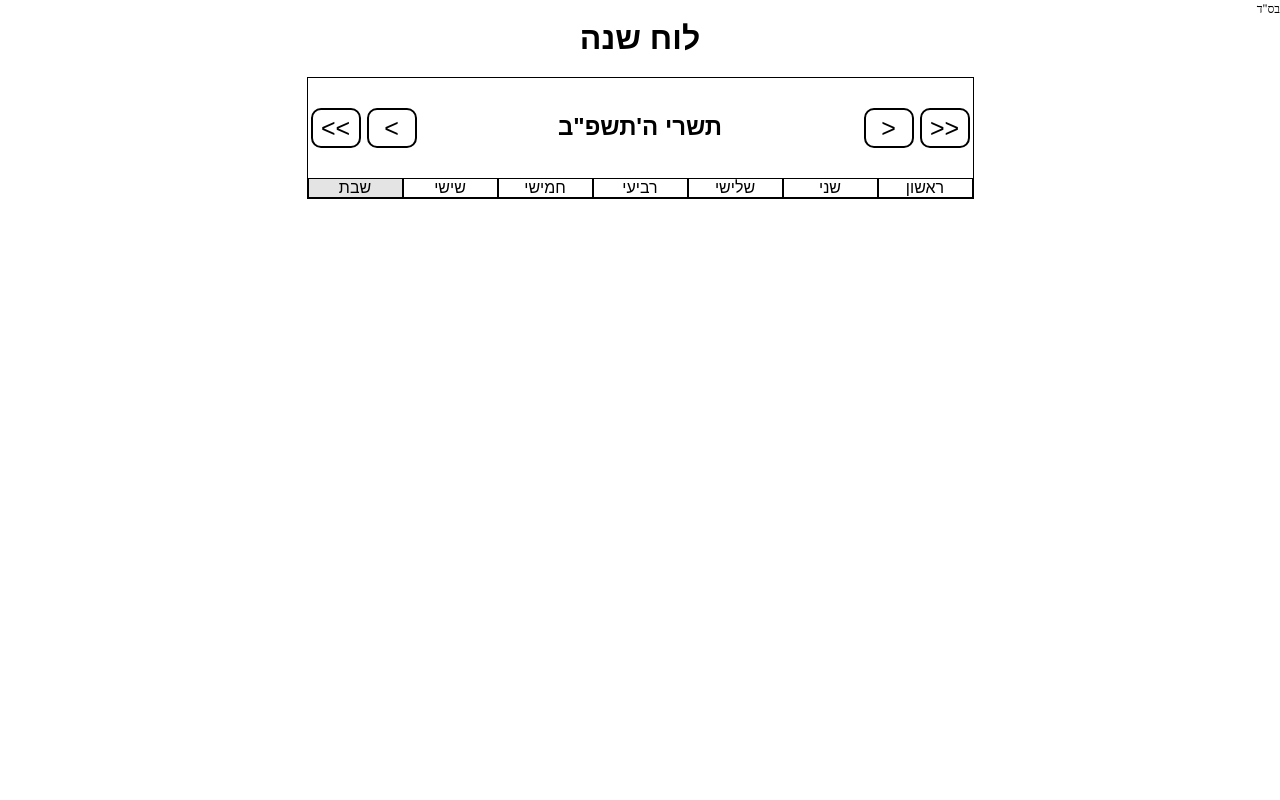
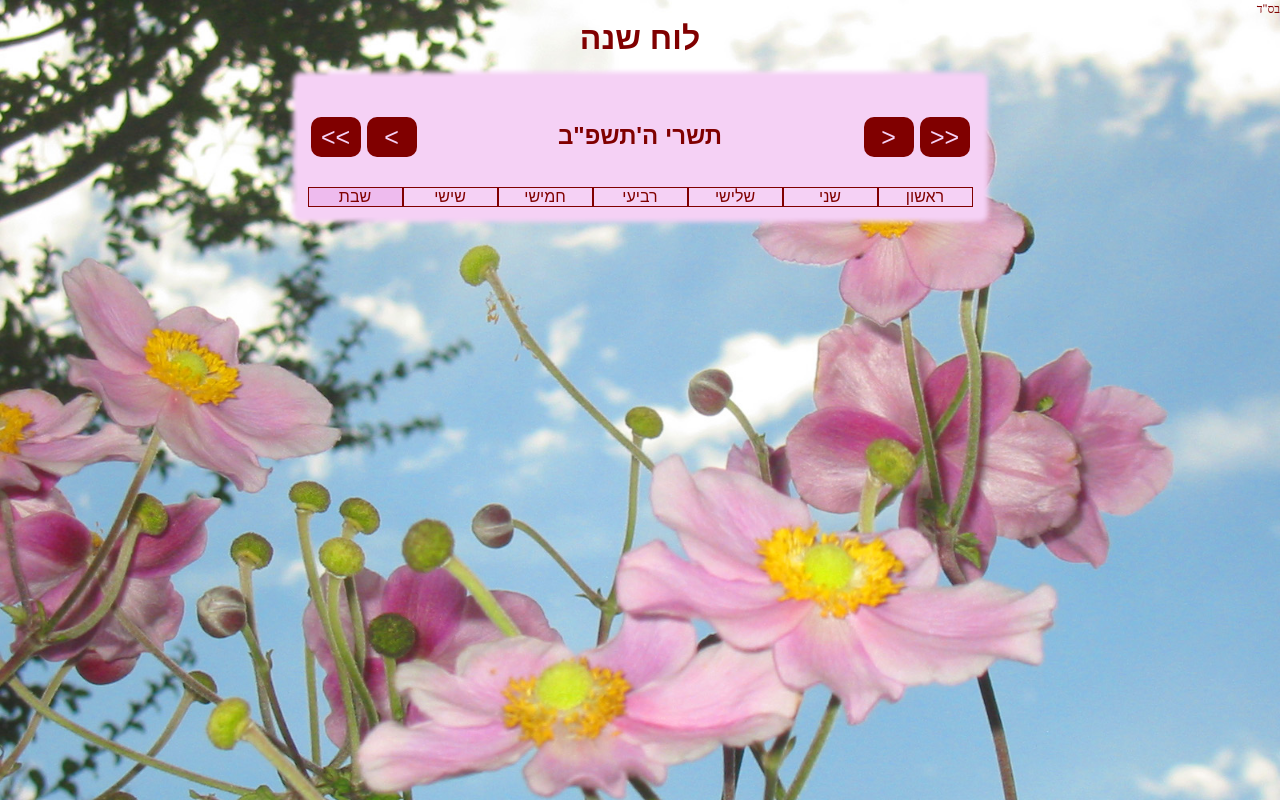
Before and after one commit to Rina45/calnder, a plain HTML site: page index.html in a window 1280 px wide. Drawn offline with Linux system fonts and the light colour scheme; no server answers.

Commit message:
change style back

```diff
--- a/index.html
+++ b/index.html
@@ -4,8 +4,8 @@
 <head>
     <title>hebrew calender</title>
     <link rel="stylesheet" href="css/style.css">
-    <!-- <link rel="stylesheet" href="css/_colors.css"> -->
-    <link rel="stylesheet" href="css/_black&white.css">
+    <link rel="stylesheet" href="css/_colors.css">
+    <!-- <link rel="stylesheet" href="css/_black&white.css"> -->
     <script type="module" defer src="js/script.js"></script>
 </head>
 
```
